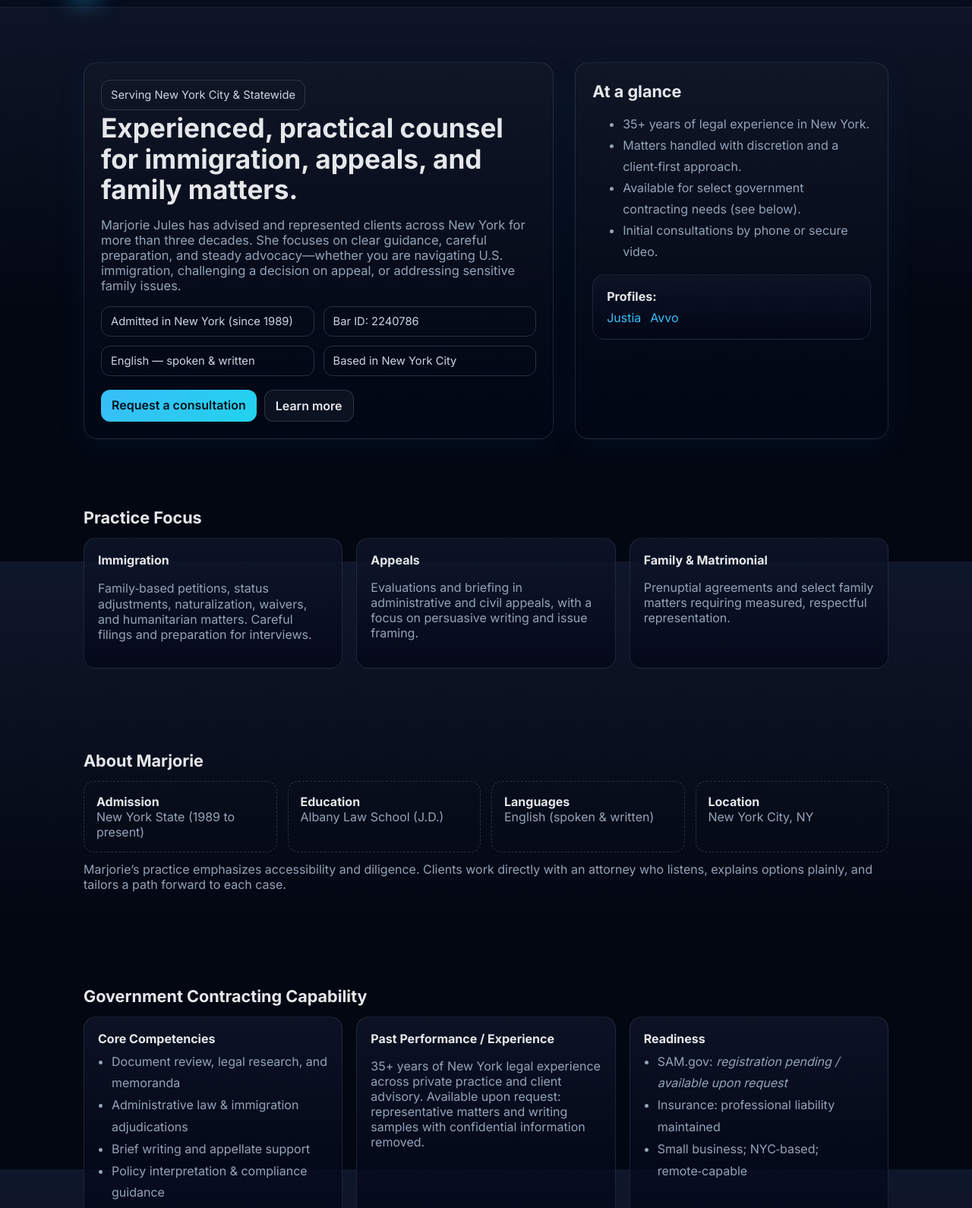
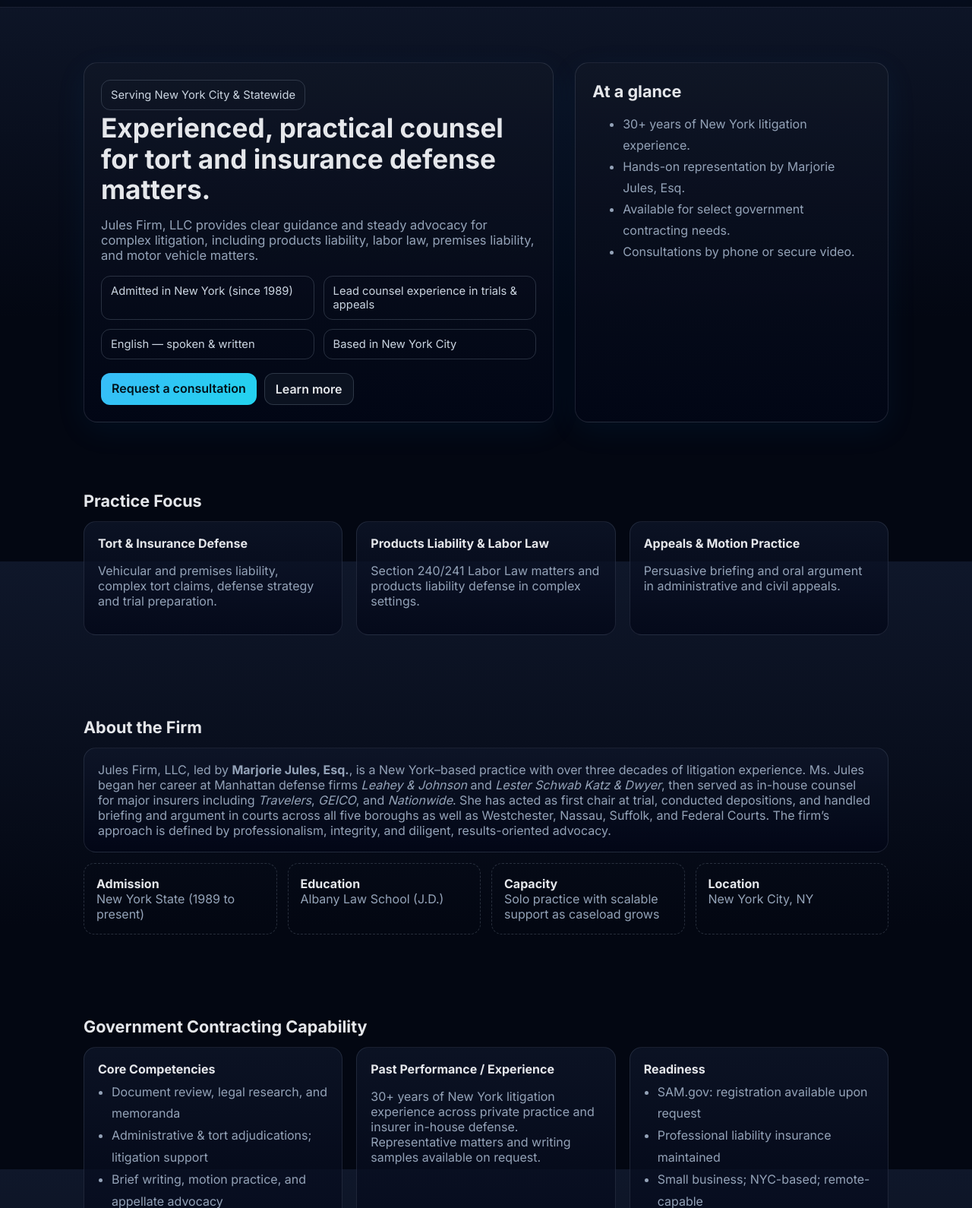
Before and after one commit to APJules/Marjorie-Jules-Website, a plain HTML site: page index.html in a window 1280 px wide. Shown: the part 61-1651 px from the top of the page at 76% size. Drawn offline with Linux system fonts and the light colour scheme.

Commit message:
index.html

```diff
--- a/index.html
+++ b/index.html
@@ -3,11 +3,14 @@
 <head>
   <meta charset="utf-8" />
   <meta name="viewport" content="width=device-width, initial-scale=1" />
-  <title>Marjorie Jules, Esq. | New York Attorney</title>
-  <meta name="description" content="Marjorie Jules, Esq. — New York attorney with 35+ years of experience. Immigration, appeals, and family matters. Serving New York City and statewide." />
+  <title>Jules Firm, LLC | New York Law Firm</title>
+  <meta name="description" content="Jules Firm, LLC — New York law firm led by Marjorie Jules, Esq., with 30+ years of experience in tort and insurance defense. Serving New York City and statewide." />
+
+  <!-- Fonts -->
   <link rel="preconnect" href="https://fonts.googleapis.com">
   <link rel="preconnect" href="https://fonts.gstatic.com" crossorigin>
   <link href="https://fonts.googleapis.com/css2?family=Inter:wght@300;400;600;700&display=swap" rel="stylesheet">
+
   <style>
     :root{
       --bg:#0f172a;          /* slate-900 */
@@ -21,22 +24,29 @@
     *{box-sizing:border-box}
     html,body{height:100%}
     body{
-      margin:0; font-family:Inter,system-ui,-apple-system,Segoe UI,Roboto,"Helvetica Neue",Arial,"Noto Sans",sans-serif;
-      background:linear-gradient(180deg, var(--bg), #030712 60%); color:var(--text);
+      margin:0;
+      font-family:Inter,system-ui,-apple-system,Segoe UI,Roboto,"Helvetica Neue",Arial,"Noto Sans",sans-serif;
+      background:linear-gradient(180deg, var(--bg), #030712 60%);
+      color:var(--text);
     }
     a{color:var(--accent); text-decoration:none}
     a:hover{color:var(--accent-2)}
+
     header{
-      position:sticky; top:0; z-index:50; backdrop-filter:saturate(140%) blur(6px);
-      background:rgba(3,7,18,.6); border-bottom:1px solid rgba(148,163,184,.15)
+      position:sticky; top:0; z-index:50;
+      backdrop-filter:saturate(140%) blur(6px);
+      background:rgba(3,7,18,.6);
+      border-bottom:1px solid rgba(148,163,184,.15)
     }
     .container{max-width:1100px; margin:0 auto; padding:0 20px}
     .nav{display:flex; align-items:center; justify-content:space-between; padding:14px 0}
     .brand{display:flex; gap:12px; align-items:center}
-    .logo{width:42px; height:42px; border-radius:12px; background:radial-gradient(100% 100% at 30% 20%, var(--accent), var(--accent-2)); box-shadow:0 10px 30px var(--ring)}
     .brand h1{font-size:1.05rem; margin:0; letter-spacing:.4px}
     .cta{display:flex; gap:10px; align-items:center}
-    .btn{appearance:none; border:1px solid rgba(148,163,184,.25); background:#0b1220; color:var(--text); padding:10px 14px; border-radius:12px; font-weight:600}
+    .btn{
+      appearance:none; border:1px solid rgba(148,163,184,.25); background:#0b1220; color:var(--text);
+      padding:10px 14px; border-radius:12px; font-weight:600
+    }
     .btn.primary{background:linear-gradient(135deg,var(--accent),var(--accent-2)); color:#00111a; border:none}
     .btn:focus{outline:none; box-shadow:0 0 0 6px var(--ring)}
 
@@ -78,22 +88,26 @@
       .hero{padding-top:46px}
     }
   </style>
+
   <!-- Structured Data -->
   <script type="application/ld+json">
   {
     "@context": "https://schema.org",
     "@type": "LegalService",
-    "name": "Marjorie Jules, Esq.",
+    "name": "Jules Firm, LLC",
+    "founder": "Marjorie Jules",
     "areaServed": "New York State",
     "address": {
       "@type": "PostalAddress",
+      "streetAddress": "700 Columbus Avenue, Front #20181",
       "addressLocality": "New York",
       "addressRegion": "NY",
+      "postalCode": "10025",
       "addressCountry": "US"
     },
     "telephone": "+1-718-809-5959",
-    "founder": "Marjorie Jules",
-    "url": "https://example.com/"
+    "email": "mailto:mjulesesq@aol.com",
+    "url": "https://apjules.github.io/Marjorie-Jules-Website/"
   }
   </script>
 </head>
@@ -101,12 +115,12 @@
   <header>
     <div class="container nav">
       <div class="brand">
-        <div class="logo" aria-hidden="true"></div>
-        <h1>Marjorie Jules, Esq.</h1>
+        <!-- If you later add a logo.png to the root, replace the text with: <img src="logo.png" alt="Jules Firm logo" style="width:48px;height:48px;border-radius:12px;object-fit:contain;background:#0b1220;padding:6px;box-shadow:0 8px 28px var(--ring)" /> -->
+        <h1>Jules Firm, LLC</h1>
       </div>
       <div class="cta">
         <a class="btn" href="#contact">Contact</a>
-        <a class="btn primary" href="tel:+17188095959">Call (718) 809‑5959</a>
+        <a class="btn primary" href="tel:+17188095959">Call (718) 809-5959</a>
       </div>
     </div>
   </header>
@@ -117,11 +131,11 @@
       <div class="hero-grid">
         <div class="card"><div class="inner">
           <span class="pill" style="display:inline-block">Serving New York City & Statewide</span>
-          <h2>Experienced, practical counsel for immigration, appeals, and family matters.</h2>
-          <p>Marjorie Jules has advised and represented clients across New York for more than three decades. She focuses on clear guidance, careful preparation, and steady advocacy—whether you are navigating U.S. immigration, challenging a decision on appeal, or addressing sensitive family issues.</p>
+          <h2>Experienced, practical counsel for tort and insurance defense matters.</h2>
+          <p>Jules Firm, LLC provides clear guidance and steady advocacy for complex litigation, including products liability, labor law, premises liability, and motor vehicle matters.</p>
           <div class="meta">
             <div class="pill">Admitted in New York (since 1989)</div>
-            <div class="pill">Bar ID: 2240786</div>
+            <div class="pill">Lead counsel experience in trials & appeals</div>
             <div class="pill">English — spoken & written</div>
             <div class="pill">Based in New York City</div>
           </div>
@@ -133,18 +147,11 @@
         <div class="card"><div class="inner">
           <h3 style="margin-top:2px">At a glance</h3>
           <ul class="muted" style="line-height:1.75">
-            <li>35+ years of legal experience in New York.</li>
-            <li>Matters handled with discretion and a client‑first approach.</li>
-            <li>Available for select government contracting needs (see below).</li>
-            <li>Initial consultations by phone or secure video.</li>
+            <li>30+ years of New York litigation experience.</li>
+            <li>Hands-on representation by Marjorie Jules, Esq.</li>
+            <li>Available for select government contracting needs.</li>
+            <li>Consultations by phone or secure video.</li>
           </ul>
-          <div class="tile" style="margin-top:14px">
-            <strong>Profiles:</strong>
-            <div style="margin-top:8px; display:flex; gap:12px; flex-wrap:wrap">
-              <a href="https://www.justia.com/lawyers/new-york/marjorie-jules" target="_blank" rel="noopener">Justia</a>
-              <a href="https://www.avvo.com/attorneys/marjorie-jules" target="_blank" rel="noopener">Avvo</a>
-            </div>
-          </div>
         </div></div>
       </div>
     </section>
@@ -154,24 +161,30 @@
       <h3>Practice Focus</h3>
       <div class="grid">
         <div class="tile">
-          <h4>Immigration</h4>
-          <p class="muted">Family‑based petitions, status adjustments, naturalization, waivers, and humanitarian matters. Careful filings and preparation for interviews.</p>
+          <h4>Tort & Insurance Defense</h4>
+          <p class="muted">Vehicular and premises liability, complex tort claims, defense strategy and trial preparation.</p>
         </div>
         <div class="tile">
-          <h4>Appeals</h4>
-          <p class="muted">Evaluations and briefing in administrative and civil appeals, with a focus on persuasive writing and issue framing.</p>
+          <h4>Products Liability & Labor Law</h4>
+          <p class="muted">Section 240/241 Labor Law matters and products liability defense in complex settings.</p>
         </div>
         <div class="tile">
-          <h4>Family & Matrimonial</h4>
-          <p class="muted">Prenuptial agreements and select family matters requiring measured, respectful representation.</p>
+          <h4>Appeals & Motion Practice</h4>
+          <p class="muted">Persuasive briefing and oral argument in administrative and civil appeals.</p>
         </div>
       </div>
     </section>
 
     <!-- ABOUT -->
     <section id="about">
-      <h3>About Marjorie</h3>
-      <div class="resume">
+      <h3>About the Firm</h3>
+      <div class="tile">
+        <p class="muted" style="margin:0">
+          Jules Firm, LLC, led by <strong>Marjorie Jules, Esq.</strong>, is a New York–based practice with over three decades of litigation experience. Ms. Jules began her career at Manhattan defense firms <em>Leahey &amp; Johnson</em> and <em>Lester Schwab Katz &amp; Dwyer</em>, then served as in-house counsel for major insurers including <em>Travelers</em>, <em>GEICO</em>, and <em>Nationwide</em>. She has acted as first chair at trial, conducted depositions, and handled briefing and argument in courts across all five boroughs as well as Westchester, Nassau, Suffolk, and Federal Courts. The firm’s approach is defined by professionalism, integrity, and diligent, results-oriented advocacy.
+        </p>
+      </div>
+
+      <div class="resume" style="margin-top:14px">
         <div class="item">
           <strong>Admission</strong>
           <div class="muted">New York State (1989 to present)</div>
@@ -181,15 +194,14 @@
           <div class="muted">Albany Law School (J.D.)</div>
         </div>
         <div class="item">
-          <strong>Languages</strong>
-          <div class="muted">English (spoken & written)</div>
+          <strong>Capacity</strong>
+          <div class="muted">Solo practice with scalable support as caseload grows</div>
         </div>
         <div class="item">
           <strong>Location</strong>
           <div class="muted">New York City, NY</div>
         </div>
       </div>
-      <p class="muted" style="margin-top:12px">Marjorie’s practice emphasizes accessibility and diligence. Clients work directly with an attorney who listens, explains options plainly, and tailors a path forward to each case.</p>
     </section>
 
     <!-- GOVERNMENT CONTRACTING -->
@@ -200,21 +212,21 @@
           <h4>Core Competencies</h4>
           <ul class="muted" style="margin:0; padding-left:18px; line-height:1.8">
             <li>Document review, legal research, and memoranda</li>
-            <li>Administrative law & immigration adjudications</li>
-            <li>Brief writing and appellate support</li>
+            <li>Administrative & tort adjudications; litigation support</li>
+            <li>Brief writing, motion practice, and appellate advocacy</li>
             <li>Policy interpretation & compliance guidance</li>
           </ul>
         </div>
         <div class="tile">
           <h4>Past Performance / Experience</h4>
-          <p class="muted">35+ years of New York legal experience across private practice and client advisory. Available upon request: representative matters and writing samples with confidential information removed.</p>
+          <p class="muted">30+ years of New York litigation experience across private practice and insurer in-house defense. Representative matters and writing samples available on request.</p>
         </div>
         <div class="tile">
           <h4>Readiness</h4>
           <ul class="muted" style="margin:0; padding-left:18px; line-height:1.8">
-            <li>SAM.gov: <em>registration pending / available upon request</em></li>
-            <li>Insurance: professional liability maintained</li>
-            <li>Small business; NYC‑based; remote‑capable</li>
+            <li>SAM.gov: registration available upon request</li>
+            <li>Professional liability insurance maintained</li>
+            <li>Small business; NYC-based; remote-capable</li>
           </ul>
         </div>
       </div>
@@ -226,10 +238,13 @@
       <div class="contact-wrap">
         <div class="card"><div class="inner">
           <p class="muted">For consultations or engagements, call or send a message. Virtual meetings are available for clients throughout New York State.</p>
-          <p style="margin:.6rem 0"><strong>Phone:</strong> <a href="tel:+17188095959">(718) 809‑5959</a></p>
-          <p class="muted">Office: New York City, NY • Serving clients statewide</p>
-          <p class="muted" style="font-size:.9rem; margin-top:18px"><strong>Note:</strong> Do not send confidential details through this form. Submitting a message does not create an attorney‑client relationship.</p>
+          <p><strong>Office:</strong> 700 Columbus Avenue, Front #20181, New York, NY 10025</p>
+          <p><strong>Phone:</strong> <a href="tel:+17188095959">(718) 809-5959</a></p>
+          <p><strong>Email:</strong> <a href="mailto:mjulesesq@aol.com">mjulesesq@aol.com</a></p>
+          <p class="muted" style="font-size:.9rem; margin-top:18px"><strong>Note:</strong> Do not send confidential details through this form. Submitting a message does not create an attorney-client relationship.</p>
         </div></div>
+
+        <!-- Simple static form; connect to Formspree or similar by replacing action -->
         <form class="card" method="post" action="#">
           <div class="inner">
             <div class="row">
@@ -249,7 +264,7 @@
               </div>
               <div>
                 <label for="topic">Matter type</label>
-                <input id="topic" name="topic" placeholder="Immigration / Appeal / Family" />
+                <input id="topic" name="topic" placeholder="Tort / Insurance / Appeal" />
               </div>
             </div>
             <div style="margin-top:12px">
@@ -260,7 +275,9 @@
               <button class="btn primary" type="submit">Send message</button>
               <a class="btn" href="tel:+17188095959">Call instead</a>
             </div>
-            <p class="muted" style="margin-top:10px; font-size:.88rem">Form endpoint not yet connected — update the <code>action</code> to your email/service (e.g., Formspree) before publishing.</p>
+            <p class="muted" style="margin-top:10px; font-size:.88rem">
+              Form endpoint not yet connected — set the <code>action</code> to your email service (e.g., Formspree) before publishing.
+            </p>
           </div>
         </form>
       </div>
@@ -268,15 +285,17 @@
 
     <section>
       <div class="tile">
-        <p class="muted" style="margin:0; font-size:.9rem">Attorney Advertising. Prior results do not guarantee a similar outcome. This site provides general information and does not create an attorney‑client relationship.</p>
+        <p class="muted" style="margin:0; font-size:.9rem">
+          Attorney Advertising. Prior results do not guarantee a similar outcome. This site provides general information and does not create an attorney-client relationship.
+        </p>
       </div>
     </section>
   </main>
 
   <footer>
     <div class="container" style="display:flex; justify-content:space-between; gap:12px; flex-wrap:wrap">
-      <div>© <span id="yr"></span> Marjorie Jules, Esq.</div>
-      <div>New York City, NY · <a href="tel:+17188095959">(718) 809‑5959</a></div>
+      <div>© <span id="yr"></span> Jules Firm, LLC</div>
+      <div>New York City, NY · <a href="tel:+17188095959">(718) 809-5959</a></div>
     </div>
   </footer>
 
```
